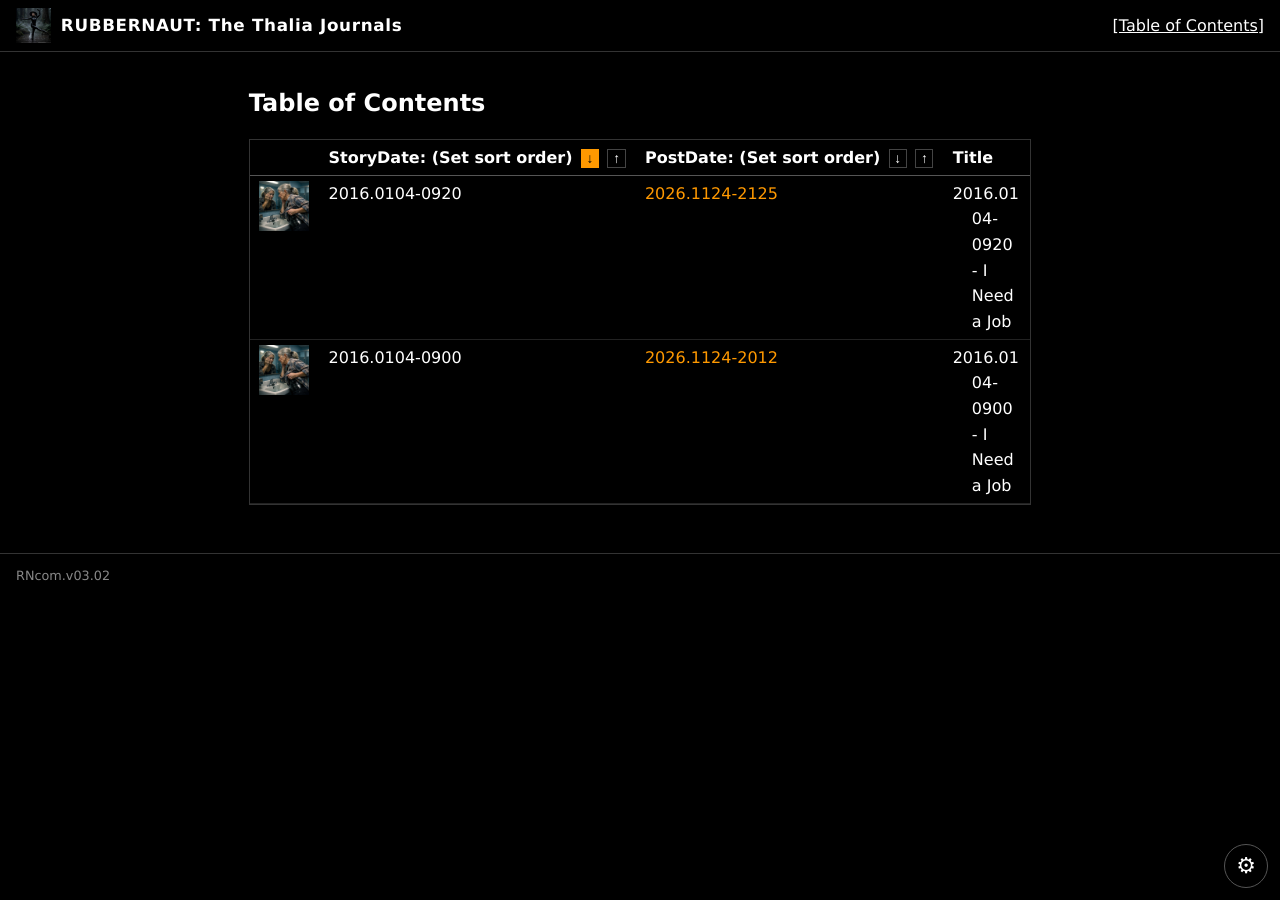
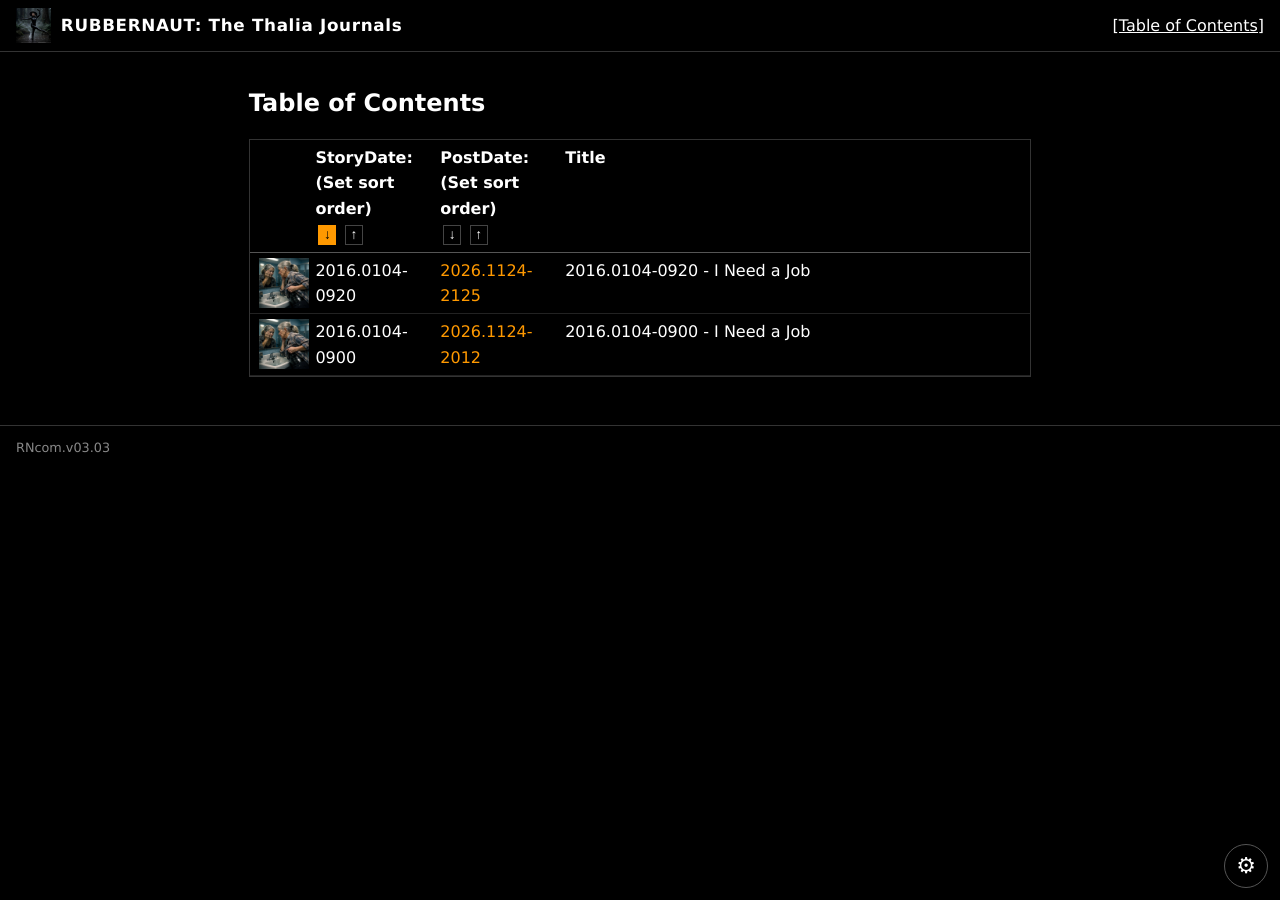
Before and after one commit to AtaraxiA22/RubberNaut, a Jekyll site: the page built from toc.md, in a window 1280 px wide. Built offline with Jekyll 4.4.1, drawn with Linux system fonts in a browser that asks for light colours; a style sheet for code colours, icons or effects is not loaded.

Commit message:
RNcom v03.03: fix TOC header overflow — two-line headers (label + arrows), fixed table layout, wider date columns
Screenshot showed '(Set sort order)' labels colliding with sort arrows and
dates cut off. th now wraps (label line, arrows line), table-layout fixed,
date columns 16%, thumb 56px.

Co-authored-by: AtaraxiA22 <AtaraxiA22@users.noreply.github.com>

```diff
--- a/_config.yml
+++ b/_config.yml
@@ -1,7 +1,7 @@
 title: "RUBBERNAUT: The Thalia Journals"
 description: "An Epistolary Tale of Deep Rubber Fetishism in the Winter of Life"
 author: AtaraxiA
-rncom_version: "v03.02"
+rncom_version: "v03.03"
 url: "https://rubbernaut.com"
 baseurl: "/RubberNaut"
 timezone: UTC
--- a/assets/css/style.css
+++ b/assets/css/style.css
@@ -239,6 +239,7 @@ h1 {
 table.toc {
   width: 100%;
   border-collapse: collapse;
+  table-layout: fixed; /* respect column widths; let long header text wrap instead of overflowing */
   font-size: 12pt; /* TOC listing font size */
 }
 
@@ -264,12 +265,17 @@ table.toc th {
   top: 0;
   background: #000;
   border-bottom: 1px solid #555;
-  white-space: nowrap;
+  white-space: normal; /* allow the '(Set sort order)' label + arrows to wrap onto two lines */
+  overflow-wrap: anywhere;
+}
+
+table.toc td {
+  overflow-wrap: anywhere;
 }
 
 th.col-thumb,
 td.col-thumb {
-  width: 60px;
+  width: 56px;
 }
 
 .toc-thumb {
@@ -281,12 +287,12 @@ td.col-thumb {
 
 th.col-story,
 td.col-story {
-  width: 15%;
+  width: 16%;
 }
 
 th.col-pub,
 td.col-pub {
-  width: 15%;
+  width: 16%;
 }
 
 td.col-pub {
--- a/toc.md
+++ b/toc.md
@@ -10,11 +10,11 @@ permalink: /toc.html
 <thead>
 <tr>
   <th class="col-thumb"></th>
-  <th class="col-story">StoryDate: (Set sort order)
+  <th class="col-story">StoryDate: (Set sort order)<br/>
     <button type="button" class="sortbtn" data-sort="story-desc" title="newest first">&darr;</button>
     <button type="button" class="sortbtn" data-sort="story-asc" title="oldest first">&uarr;</button>
   </th>
-  <th class="col-pub">PostDate: (Set sort order)
+  <th class="col-pub">PostDate: (Set sort order)<br/>
     <button type="button" class="sortbtn" data-sort="pub-desc" title="newest first">&darr;</button>
     <button type="button" class="sortbtn" data-sort="pub-asc" title="oldest first">&uarr;</button>
   </th>
```
Also changed, not shown: README.md, preview/title-page-v03.png, preview/toc-page-v03.png.
